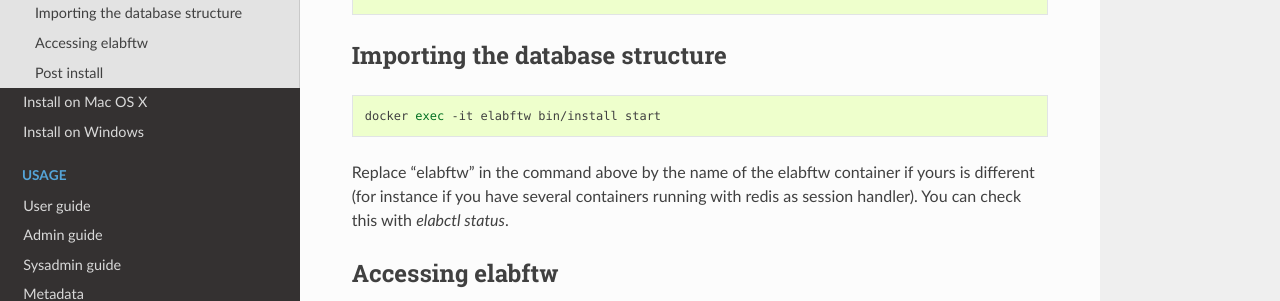
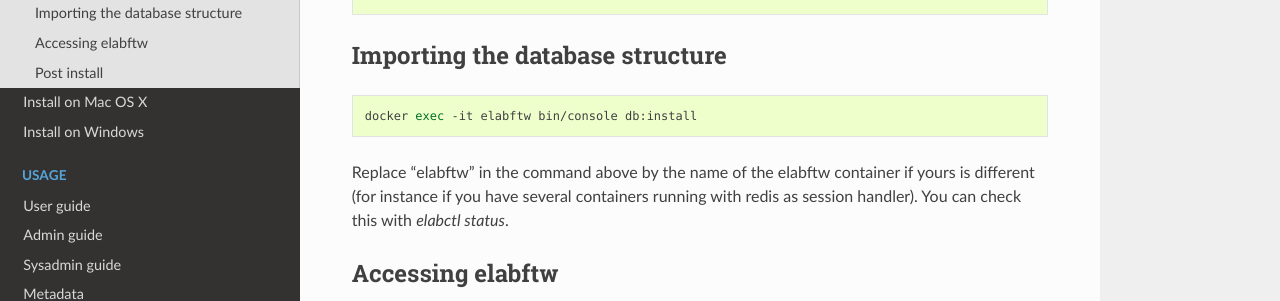
Before and after one commit to elabftw/elabdoc, a Sphinx documentation site: the page built from doc/install-nas.rst, in a window 1280 px wide and 900 px high, scrolled down 1841 px. Shown: the part 151-452 px from the top of the window. Built offline with Sphinx 7.4.7 and the Read the Docs theme 2.0.0, drawn with Linux system fonts in a browser that asks for light colours.

Commit message:
fix install command for db structure

```diff
--- a/doc/contributing.rst
+++ b/doc/contributing.rst
@@ -165,7 +165,7 @@
 
 .. code-block:: bash
 
-   docker exec -it elabftw bin/install start
+   docker exec -it elabftw bin/console db:install
 
 
 * Enable debug mode to disable the caching of Twig templates
--- a/doc/install-nas.rst
+++ b/doc/install-nas.rst
@@ -68,7 +68,7 @@
 
 .. code-block:: bash
 
-   docker exec -it elabftw bin/install start
+   docker exec -it elabftw bin/console db:install
 
 Replace "elabftw" in the command above by the name of the elabftw container if yours is different (for instance if you have several containers running with redis as session handler). You can check this with `elabctl status`.
 
--- a/doc/install.rst
+++ b/doc/install.rst
@@ -103,7 +103,7 @@
 .. code-block:: bash
 
    elabctl initialize
-   # same as: docker exec -it elabftw bin/install start
+   # same as: docker exec -it elabftw bin/console db:install
 
 Replace "elabftw" in the command above by the name of the elabftw container if yours is different (for instance if you have several containers running with redis as session handler). You can check this with `elabctl status`/`docker ps`
 
```
